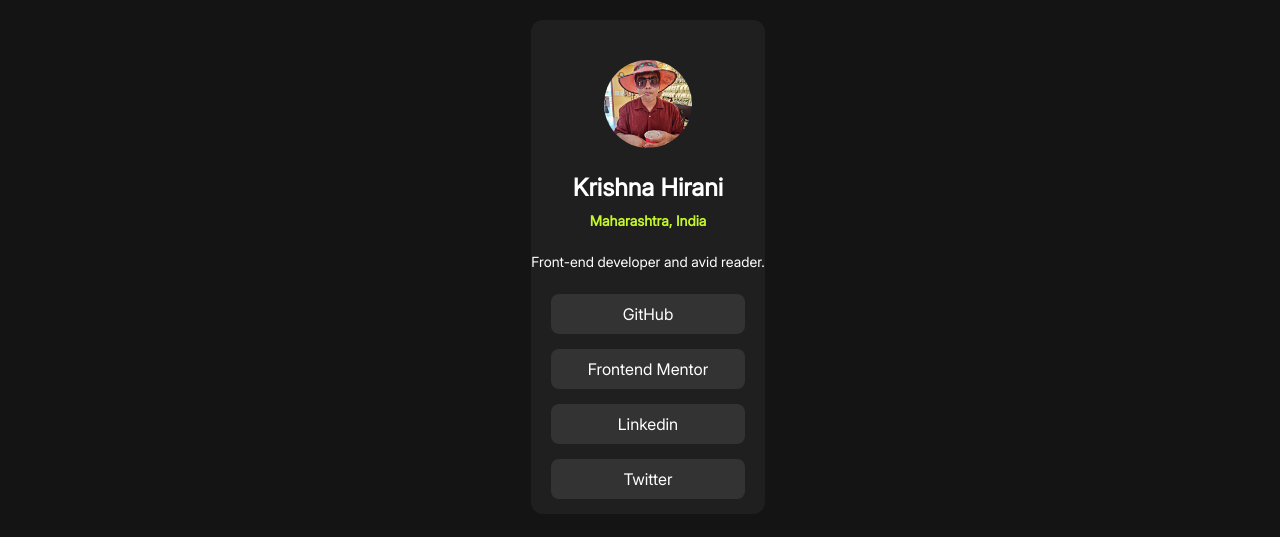
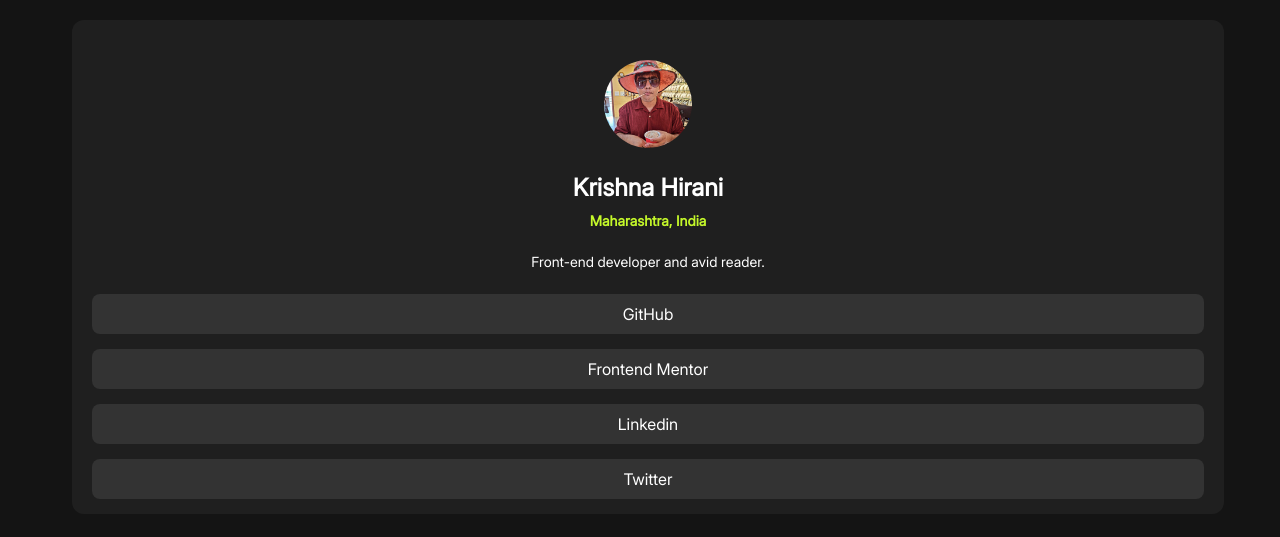
Before and after one commit to krishna123-png/Projects, a plain HTML site: page social-links-profile-main/index.html in a window 1280 px wide. Shown: the part 141-678 px from the top of the page. Drawn offline with Linux system fonts and the light colour scheme.

Commit message:
Update style.css

```diff
--- a/social-links-profile-main/style.css
+++ b/social-links-profile-main/style.css
@@ -19,7 +19,11 @@ body {
     height: 100vh;
 }
 
-@media screen and (min-width: 1440px) {
+.idCard {
+    width: 100%;
+}
+
+@media screen and (min-width: 1441px) {
     .container1 {
         display: flex;
         justify-content: center;
@@ -40,7 +44,7 @@ body {
 
 }
 
-@media screen and (min-width: 768px) and (max-width: 1440px) {
+@media screen and (min-width: 1081px) and (max-width: 1440px) {
     .container1 {
         display: flex;
         justify-content: center;
@@ -60,7 +64,7 @@ body {
     }
 }
 
-@media screen and (min-width: 375px) and (max-width: 768px) {
+@media screen and (max-width: 1080px) {
     .container1 {
         display: flex;
         justify-content: center;
@@ -116,6 +120,7 @@ body {
     font-size: 14px;
     font-style: normal;
     font-weight: 400;
+    text-align: center;
     margin-bottom: 24px;
 }
 
```
